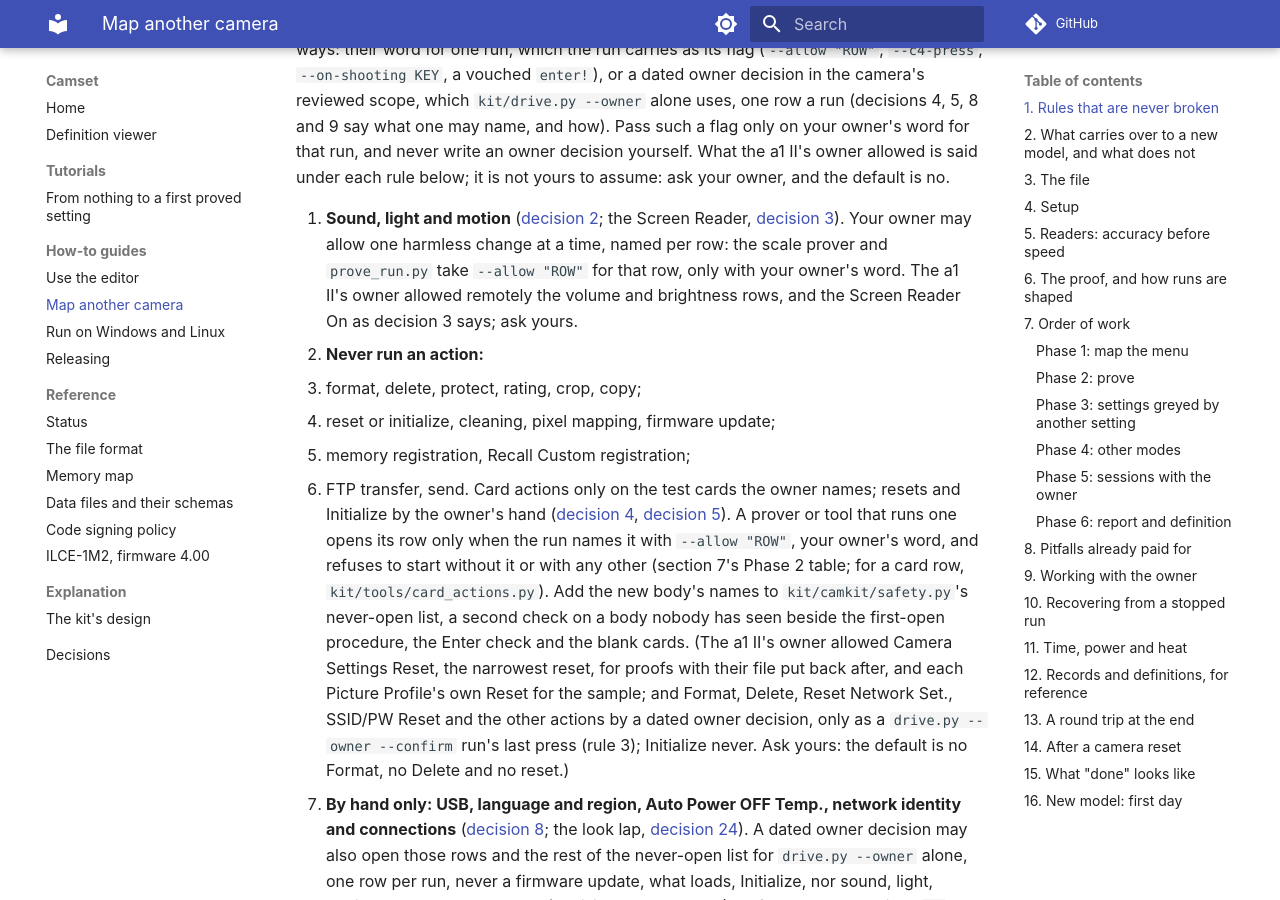
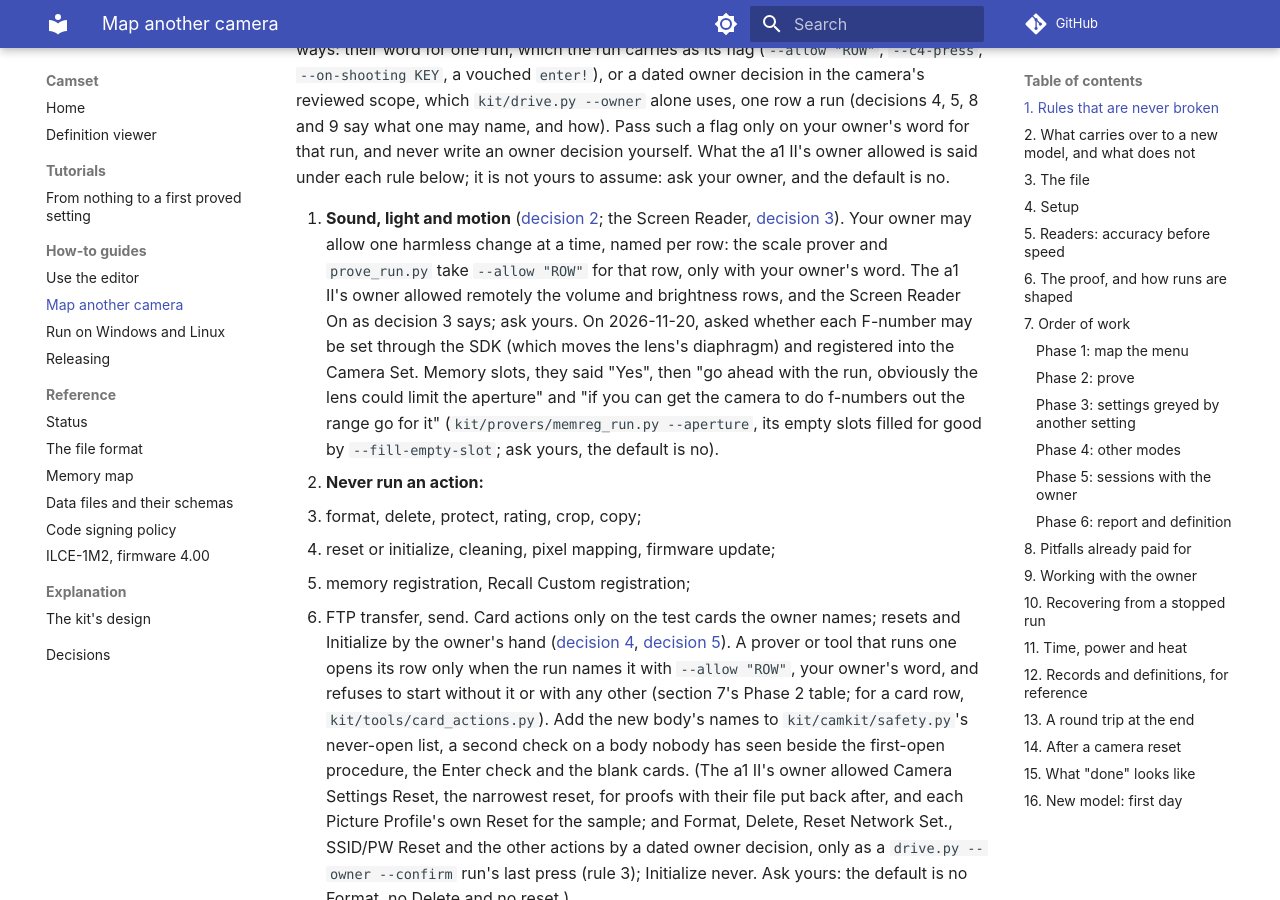
Before and after one commit to camset-dev/camset, an MkDocs documentation site: the page built from docs/REMAPPING_PLAYBOOK.md, in a window 1280 px wide and 900 px high, scrolled down 1328 px. Built offline with MkDocs 1.6.1 and Material for MkDocs 9.7.7, drawn with Linux system fonts in a browser that asks for light colours; comment, search, counter and statistics services are not loaded.

Commit message:
memreg_run --aperture: the owner's word recorded in the playbook, the filled slot's console line names what stays
The playbook's section 1, rule 1, records the a1 II owner's word of 2026-11-20 for the SDK aperture sets (which move
the lens's diaphragm) and their registration into the memory slots, in their words. NOT_PUT_BACK says in words what the
start file's upload leaves in a slot the run filled: its filled mark, its registration family and its exposure mode,
which reads M; the console line, --fill-empty-slot's help and --list say it.

Signed-off-by: camset-dev <camset-dev@proton.me>

```diff
--- a/docs/REMAPPING_PLAYBOOK.md
+++ b/docs/REMAPPING_PLAYBOOK.md
@@ -58,7 +58,11 @@ your owner, and the default is no.
    [decision 3](decisions/0003-the-screen-reader-only-with-headphones-in.md)). Your owner may allow one harmless change
    at a time, named per row: the scale prover and `prove_run.py` take `--allow "ROW"` for that row, only with your
    owner's word. The a1 II's owner allowed remotely the volume and brightness rows, and the Screen Reader On as decision
-   3 says; ask yours.
+   3 says; ask yours. On 2026-11-20, asked whether each F-number may be set through the SDK (which moves the lens's
+   diaphragm) and registered into the Camera Set. Memory slots, they said "Yes", then "go ahead with the run, obviously
+   the lens could limit the aperture" and "if you can get the camera to do f-numbers out the range go for it"
+   (`kit/provers/memreg_run.py --aperture`, its empty slots filled for good by `--fill-empty-slot`; ask yours, the
+   default is no).
 2. **Never run an action:**
    - format, delete, protect, rating, crop, copy;
    - reset or initialize, cleaning, pixel mapping, firmware update;
```
Also changed, not shown: 2 other files.
